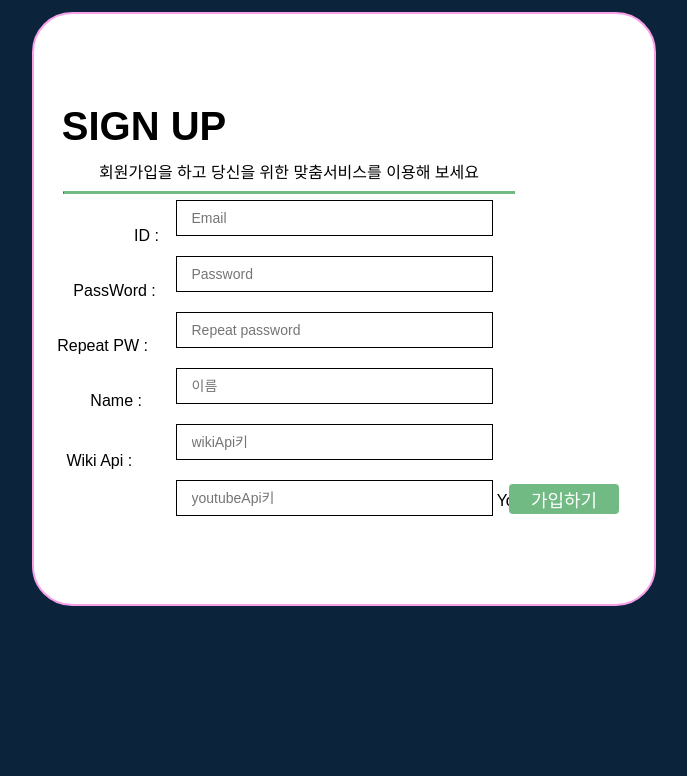
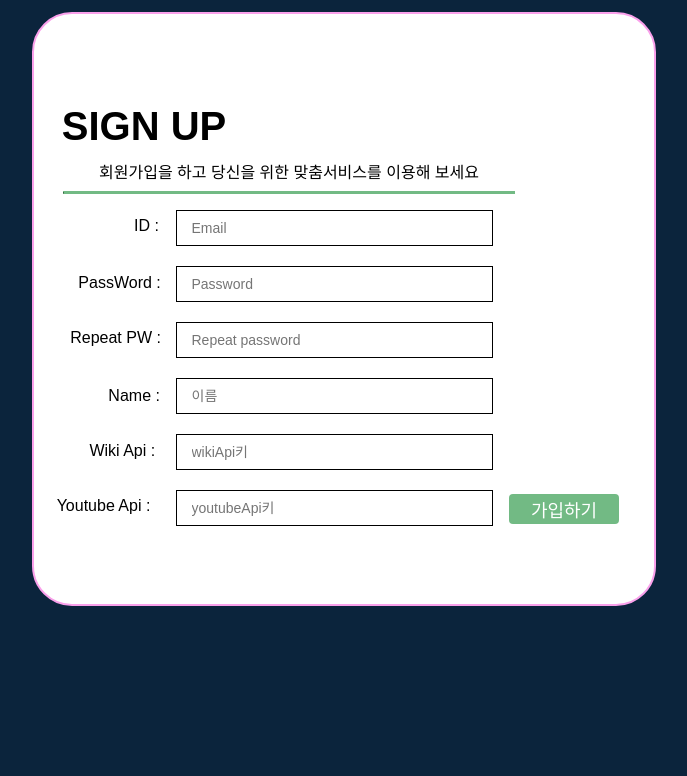
Before and after one commit to marchsnowrabbit/BloomHub, a Flask app: template static/templates/SignUp.html in a window 1280 px wide. Shown: the part 188-964 px from the top of the page, without its empty margins (296-983 px from the left). Before the commit the page ends 794 px from the top, so only its background shows below. Run offline with Flask 3, Linux system fonts and the light colour scheme; the template is opened without the code that fills it, so the values that code supplies are empty.

Commit message:
Update -SignUp.css
10/13

```diff
--- a/static/css/SignUp.css
+++ b/static/css/SignUp.css
@@ -261,18 +261,21 @@ h1 {
 }
 
 .links li {
+
+
     position: relative;
     display: inline-block;
     margin: 0 20px 0 0;
     transition: .2s linear;
 
+    margin-bottom:10px;
 
 }
 
 .links li #ID {
 
 position:relative;
-top:-115px;
+top:-125px;
 left: 80px;
 
 
@@ -282,8 +285,8 @@ left: 80px;
 .links li #PassWord {
 
     position:relative;
-    top:-60px;
-    left: -30px;
+    top:-68px;
+    left: -25px;
 
 
     }
@@ -291,8 +294,8 @@ left: 80px;
 .links li #Repeat-PassWord {
 
         position: relative;
-        top: -5px;
-        left: -153px;
+        top: -13px;
+        left: -140px;
 
 
 }
@@ -301,24 +304,24 @@ left: 80px;
 .links li #name-inputd {
 
     position: relative;
-    top: 50px;
-    left: -235px;
+    top: 45px;
+    left: -217px;
 
 
 }
 .links li #wiki-inputd {
 
     position: relative;
-    top: 110px;
-    left: -335px;
+    top: 100px;
+    left: -312px;
 
 
 }
 .links li #youtube-inputd {
 
     position: relative;
-    top: 150px;
-    left: 5px;
+    top: 155px;
+    left: -435px;
 
 
 }
```
